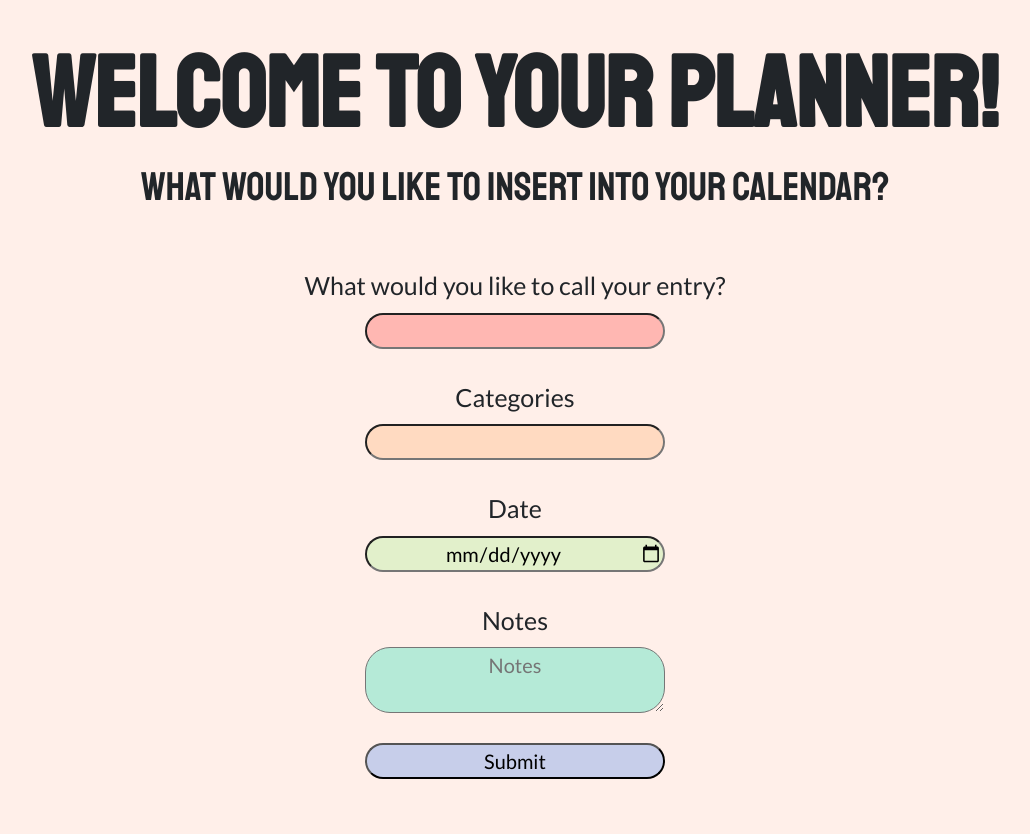
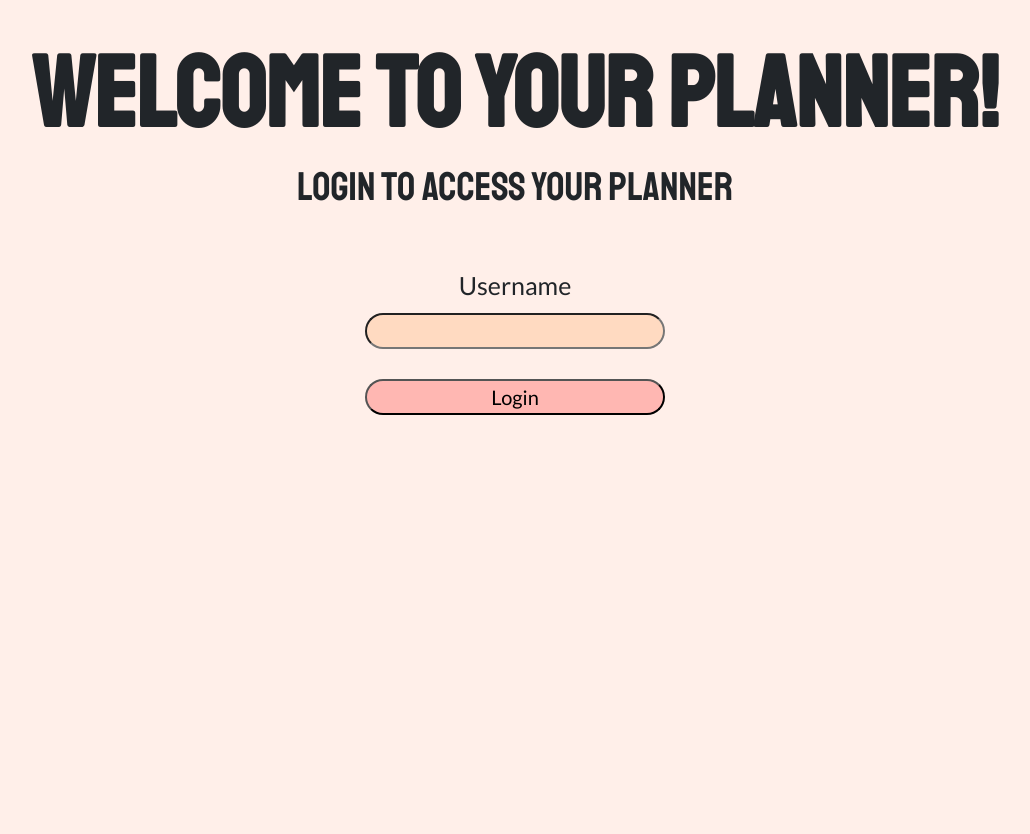
Before and after one commit to yiran-qi/one-day-at-a-time, a Flask app: page /index in a window 1280 px wide. Shown: the whole page, without its empty margins (125-1155 px from the left). After the commit the page ends 415 px from the top, so only its background shows below. Run offline with Flask 2, Linux system fonts and the light colour scheme; some libraries are stand-ins or nearby versions.

Commit message:
fixed the clown url

```diff
--- a/app.py
+++ b/app.py
@@ -26,26 +26,33 @@ app.config['MONGO_DBNAME'] = 'planner'
 
 # URI of database
 # URI of database
-app.config['MONGO_URI'] = f'mongodb+srv://{MONGO_USER}:{MONGO_PASSWORD}@cluster0-7bt79.mongodb.net/test?retryWrites=true&w=majority'
+app.config['MONGO_URI'] = f'mongodb+srv://{MONGO_USER}:{MONGO_PASSWORD}@cluster0.oesft.mongodb.net/planner?retryWrites=true&w=majority'
 
 mongo = PyMongo(app)
 
 # -- Routes section --
 @app.route('/')
 
-@app.route('/login', methods = ['GET', 'POST'])
-def login():
+@app.route('/index', methods = ['GET', 'POST'])
+def index():
     # return render_template("login.html", time=datetime.now())
     if request.method == "GET":
-        return render_template("login.html", time=datetime.now())
+        return render_template("index.html", time=datetime.now())
     else:
         username = request.form['username']
         #connect to a database
         events = mongo.db.events
         # add to the data base
-        events.insert({'username': username})
+        # events.insert({'username': username})
         return redirect('/')
 
-@app.route('/index')
-def index():
-    return render_template("index.html", time=datetime.now())
+@app.route('/input', methods = ['GET', 'POST'])
+def input():
+    if request.method == "POST":
+        username = request.form['username']
+        print(username)
+        #connect to a database
+        events = mongo.db.events
+        # add to the data base
+        events.insert({'username': username})
+    return render_template("input.html", time=datetime.now())
--- a/templates/index.html
+++ b/templates/index.html
@@ -1,38 +1,24 @@
 <html>
 
 <head>
-
 	<!--Import Google Icon Font-->
 	<link href="https://fonts.googleapis.com/icon?family=Material+Icons" rel="stylesheet">
 	<!--Import boostrap.css-->
 	<link rel="stylesheet" href="https://stackpath.bootstrapcdn.com/bootstrap/4.4.1/css/bootstrap.min.css"
 		integrity="sha384-Vkoo8x4CGsO3+Hhxv8T/Q5PaXtkKtu6ug5TOeNV6gBiFeWPGFN9MuhOf23Q9Ifjh" crossorigin="anonymous">
 	<link rel="stylesheet" type="text/css" href="static/css/styles.css?q={{ time }}" />
+	<title>Login</title>
 
-	<title>Planner</title>
 </head>
 
 <body>
 	<h1>Welcome to Your Planner!</h1>
-	<h2>What would you like to insert into your calendar?</h2><br><br>
-	<form method="post" action="/planner" class="form">
-		<label for="title">What would you like to call your entry?</label><br>
-		<input id="title" type="text" name="title" placeholder=""/><br><br>
-		<label for="entry_date">Categories</label><br>
-		<input list="categories" name="categories"><br><br>
-		<datalist id="categories">
-			<option value="Assignments">
-            <option value="Birthdays">
-            <option value="Classes">
-			<option value="Extra Curriculars">
-            <option value="Socials">
-		</datalist>
-		<label for="entry_date">Date</label><br>
-		<input id="date" type="date" name="entry_date" value=""><br><br>
-		<label for="notes">Notes</label><br>
-		<textarea id="notes" name="notes" placeholder="Notes" ></textarea> <br> <br>
-		<input id="submit" type="submit" value="Submit"/>
-	</form>
+	<h2>Login to access your planner</h2> <br><br>
+	<form action="/input" method="POST">
+		<label for="username">Username</label><br>
+		<input id= "username" type="text" name="username" placeholder=""/><br><br>
+		<input id="login" type="submit" value="Login"/>
+        </form>
 </body>
 
 </html>
```
Also changed, not shown: templates/input.html (added, +38 -0 lines), templates/login.html (deleted, +0 -24 lines).
